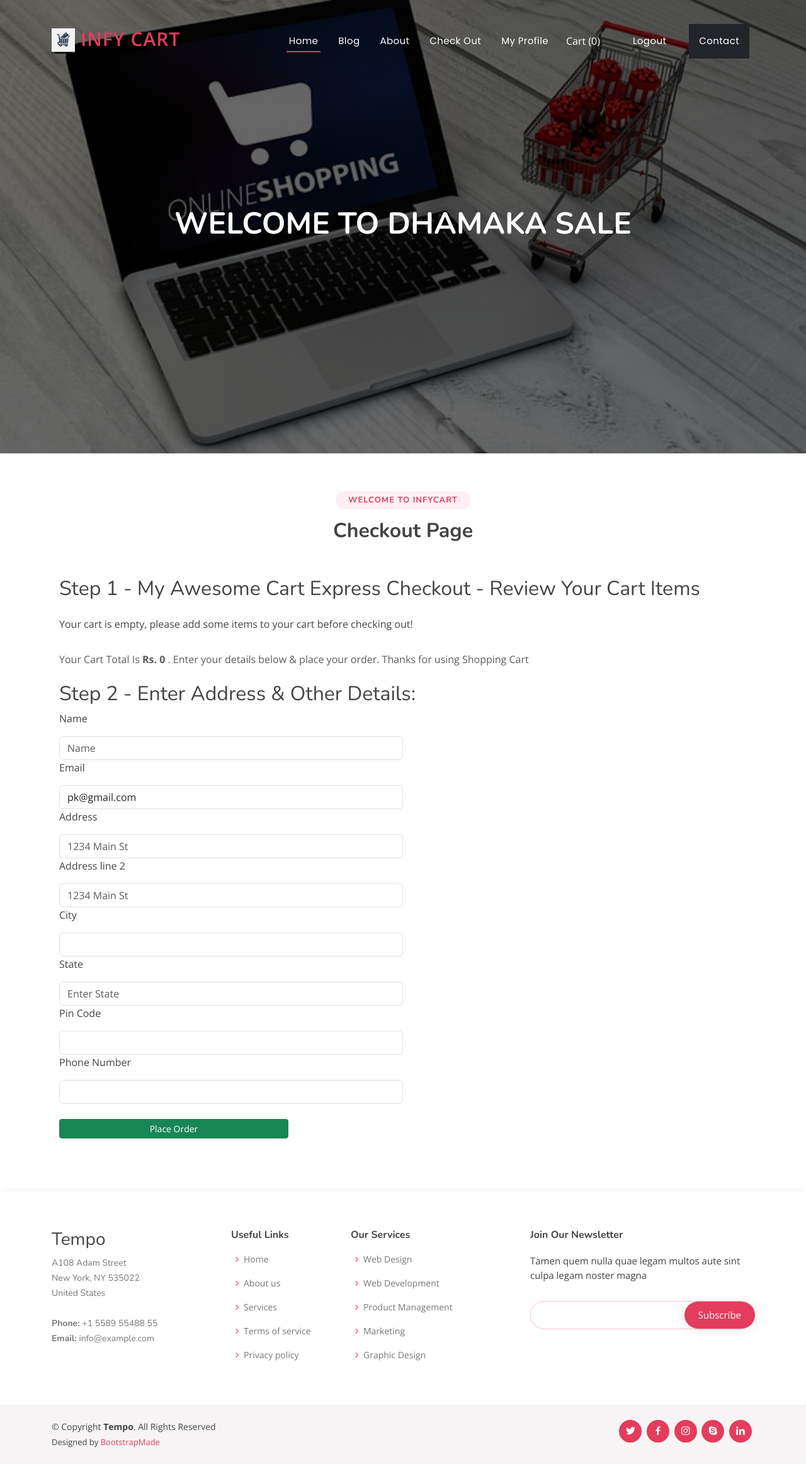
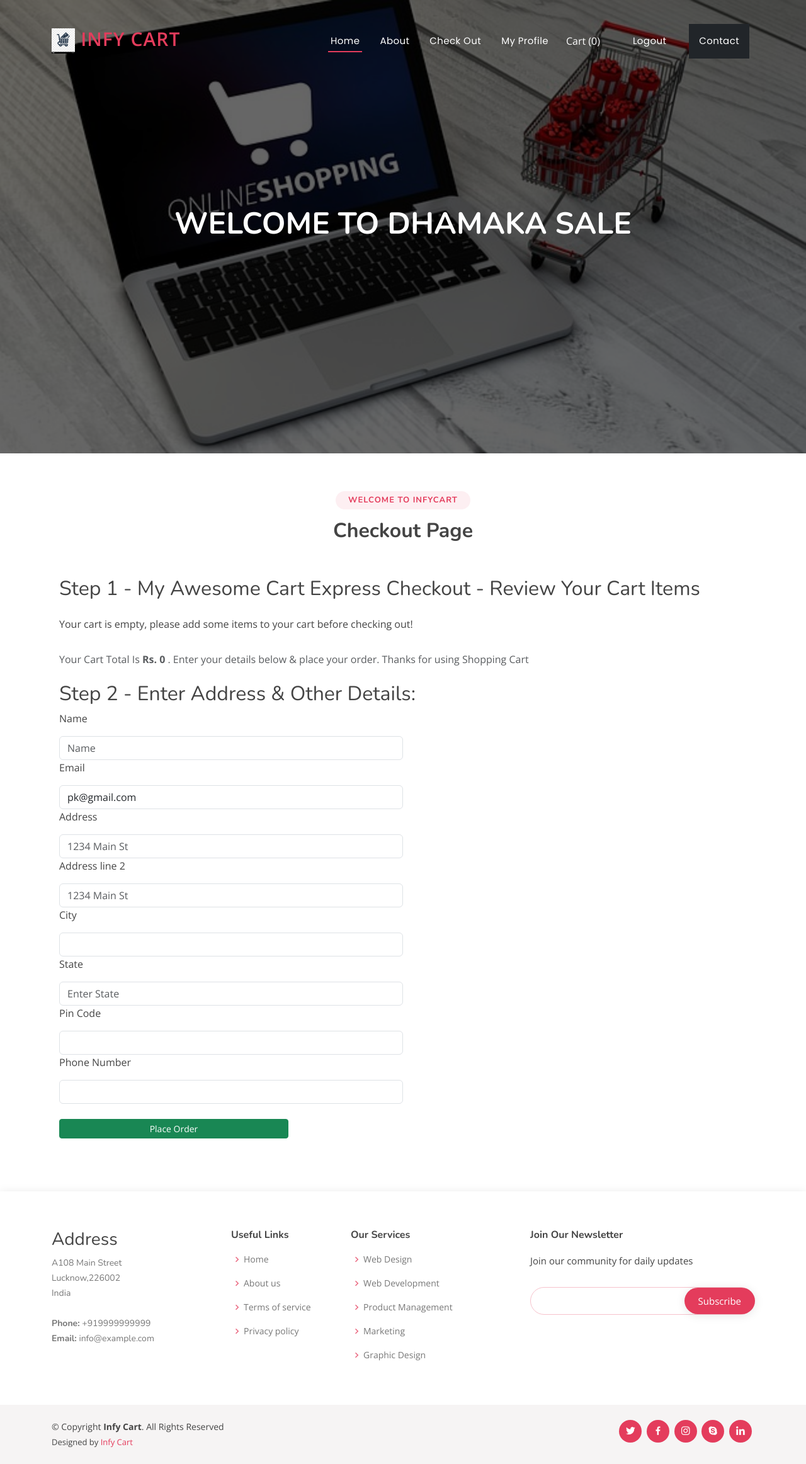
Before and after one commit to Pratigyavlog/InfYCart, a Django app: page /checkout/ in a window 1280 px wide. Shown: the whole page at 63% size. Run offline with Django 4.2, Linux system fonts and the light colour scheme; a user stored in the database is signed in; some libraries are stand-ins or nearby versions.

Commit message:
Ecommerce site completed

```diff
--- a/ecommerce/settings.py
+++ b/ecommerce/settings.py
@@ -24,7 +24,7 @@ SECRET_KEY = 'django-insecure-5$^(i2kj2oq2pai*=bgd)17xo1&vx0&^j464ksu4jek7ad*+lh
 
 # SECURITY WARNING: don't run with debug turned on in production!
 DEBUG = True
-
+APPEND_SLASH = False
 ALLOWED_HOSTS = []
 
 
--- a/ecommerceapp/keys.py
+++ b/ecommerceapp/keys.py
@@ -1,2 +1,2 @@
-MID=""
+MID="iQQZJf65883612225272"
 MK=""
--- a/ecommerceapp/urls.py
+++ b/ecommerceapp/urls.py
@@ -5,5 +5,6 @@ urlpatterns = [
     path('',views.index,name='index'),
     path('contact/',views.contact,name='contact'),
     path('about/',views.about,name='about'),
+    path('profile/',views.profile,name='profile'),
     path('checkout/',views.checkout,name='checkout'),
 ]
--- a/ecommerceapp/views.py
+++ b/ecommerceapp/views.py
@@ -2,7 +2,7 @@ from django.shortcuts import render,redirect
 from .models import Contact,Product, Orders, OrderUpdate
 from django.contrib import messages
 from math import ceil
-from .import keys
+
 # Create your views here.
 def index(request):
     allProds=[]
@@ -28,6 +28,8 @@ def contact(request):
         return render(request,'contact.html')
     return render(request,'contact.html')
 
+def checkout(request):
+    return render(request,'confirmation.html')
 
 
 def checkout(request):
@@ -51,26 +53,45 @@ def checkout(request):
         update = OrderUpdate(order_id=Order.order_id,update_desc="the order has been placed")
         update.save()
         thank = True
+        messages.success(request,'Thankyou for shopping . Your order has been placed')
         # # PAYMENT INTEGRATION
 
-        id = Order.order_id
-        oid=str(id)+"ShopyCart"
-        param_dict = {
+        # id = Order.order_id
+        # oid=str(id)+"ShopyCart"
+        # param_dict = {
 
-            'MID':keys.MID,
-            'ORDER_ID': oid,
-            'TXN_AMOUNT': str(amount),
-            'CUST_ID': email,
-            'INDUSTRY_TYPE_ID': 'Retail',
-            'WEBSITE': 'WEBSTAGING',
-            'CHANNEL_ID': 'WEB',
-            'CALLBACK_URL': 'http://127.0.0.1:8000/handlerequest/',
+        #     'MID':keys.MID,
+        #     'ORDER_ID': oid,
+        #     'TXN_AMOUNT': str(amount),
+        #     'CUST_ID': email,
+        #     'INDUSTRY_TYPE_ID': 'Retail',
+        #     'WEBSITE': 'WEBSTAGING',
+        #     'CHANNEL_ID': 'WEB',
+        #     'CALLBACK_URL': 'http://127.0.0.1:8000/handlerequest/',
 
-        }
-        param_dict['CHECKSUMHASH'] = Checksum.generate_checksum(param_dict, MERCHANT_KEY)
-        return render(request, 'paytm.html', {'param_dict': param_dict})
+        # }
+        # param_dict['CHECKSUMHASH'] = Checksum.generate_checksum(param_dict, MERCHANT_KEY)
+        # return render(request, 'paytm.html', {'param_dict': param_dict})
 
      return render(request, 'checkout.html')
 
 def about(request):
     return render(request,'about.html')
+
+
+def profile(request):
+    if not request.user.is_authenticated:
+        messages.warning(request,"Login & Try Again")
+        return redirect('/registration/login')
+    currentuser=request.user.username
+    items=Orders.objects.filter(email=currentuser)
+    for i in items:
+        print(i.name)
+    #     status=OrderUpdate.objects.filter(order_id=int(myid))
+    # for j in status:
+    #     print(j.update_desc)
+
+
+    context ={"items":items,}
+    # print(currentuser)
+    return render(request,"profile.html",context)
--- a/templates/base.html
+++ b/templates/base.html
@@ -46,7 +46,7 @@
       <nav id="navbar" class="navbar">
         <ul>
           <li><a class="nav-link scrollto active" href="/">Home</a></li>
-          <li><a class="nav-link scrollto" href="/blog">Blog</a></li>
+          {% comment %} <li><a class="nav-link scrollto" href="/blog">Blog</a></li> {% endcomment %}
           <li><a class="nav-link scrollto" href="/about">About</a></li>
           <li><a class="nav-link scrollto " href="/checkout">Check Out</a></li>
           <li><a class="nav-link scrollto" href="/profile">My Profile</a></li>
@@ -65,7 +65,7 @@
           {% endif %}
 
           {% comment %} <li><a class="nav-link scrollto bg-danger p-3 m-2" href="#contact">Cart</a></li> {% endcomment %}
-          <li><a class="nav-link scrollto bg-dark p-3 m-2" href="contact/">Contact</a></li>
+          <li><a class="nav-link scrollto bg-dark p-3 m-2" href="/contact/">Contact</a></li>
 
         </ul>
         <i class="bi bi-list mobile-nav-toggle"></i>
@@ -99,12 +99,12 @@
         <div class="row">
 
           <div class="col-lg-3 col-md-6 footer-contact">
-            <h3>Tempo</h3>
+            <h3>Address</h3>
             <p>
-              A108 Adam Street <br>
-              New York, NY 535022<br>
-              United States <br><br>
-              <strong>Phone:</strong> +1 5589 55488 55<br>
+              A108 Main Street <br>
+              Lucknow,226002<br>
+              India <br><br>
+              <strong>Phone:</strong> +919999999999<br>
               <strong>Email:</strong> info@example.com<br>
             </p>
           </div>
@@ -112,9 +112,8 @@
           <div class="col-lg-2 col-md-6 footer-links">
             <h4>Useful Links</h4>
             <ul>
-              <li><i class="bx bx-chevron-right"></i> <a href="#">Home</a></li>
-              <li><i class="bx bx-chevron-right"></i> <a href="#">About us</a></li>
-              <li><i class="bx bx-chevron-right"></i> <a href="#">Services</a></li>
+              <li><i class="bx bx-chevron-right"></i> <a href="/">Home</a></li>
+              <li><i class="bx bx-chevron-right"></i> <a href="/about">About us</a></li>
               <li><i class="bx bx-chevron-right"></i> <a href="#">Terms of service</a></li>
               <li><i class="bx bx-chevron-right"></i> <a href="#">Privacy policy</a></li>
             </ul>
@@ -133,7 +132,7 @@
 
           <div class="col-lg-4 col-md-6 footer-newsletter">
             <h4>Join Our Newsletter</h4>
-            <p>Tamen quem nulla quae legam multos aute sint culpa legam noster magna</p>
+            <p>Join our community for daily updates</p>
             <form action="" method="post">
               <input type="email" name="email"><input type="submit" value="Subscribe">
             </form>
@@ -147,14 +146,14 @@
 
       <div class="me-md-auto text-center text-md-start">
         <div class="copyright">
-          &copy; Copyright <strong><span>Tempo</span></strong>. All Rights Reserved
+          &copy; Copyright <strong><span>Infy Cart</span></strong>. All Rights Reserved
         </div>
         <div class="credits">
           <!-- All the links in the footer should remain intact. -->
           <!-- You can delete the links only if you purchased the pro version. -->
           <!-- Licensing information: https://bootstrapmade.com/license/ -->
           <!-- Purchase the pro version with working PHP/AJAX contact form: https://bootstrapmade.com/tempo-free-onepage-bootstrap-theme/ -->
-          Designed by <a href="https://bootstrapmade.com/">BootstrapMade</a>
+          Designed by <a href="https://bootstrapmade.com/">Infy Cart</a>
         </div>
       </div>
       <div class="social-links text-center text-md-right pt-3 pt-md-0">
--- a/templates/checkout.html
+++ b/templates/checkout.html
@@ -12,7 +12,7 @@ Check Out
 
 <!-- ======= Portfolio Section ======= -->
 <section id="portfolio" class="portfolio">
-  <div class="container">
+  {% comment %} <div class="container">
     {% for message in messages %}
 
     <div
@@ -27,7 +27,7 @@ Check Out
         aria-label="Close"
       ></button>
     </div>
-    {% endfor %}
+    {% endfor %} {% endcomment %}
 
     <div class="section-title">
       <h2>Welcome to InfyCart</h2>
@@ -35,6 +35,22 @@ Check Out
     </div>
 
 
+    <div class="container">
+        {% for message in messages %}
+
+        <div
+          class="alert alert-{{message.tags}} alert-dismissible fade show"
+          role="alert"
+        >
+          <strong>{{message}}</strong>
+          <button
+            type="button"
+            class="btn-close"
+            data-bs-dismiss="alert"
+            aria-label="Close"
+          ></button>
+        </div>
+        {% endfor %}
 
        <div class="container">
            <div class="col my-4">
--- a/user_registration/urls.py
+++ b/user_registration/urls.py
@@ -5,4 +5,7 @@ urlpatterns = [
     path('signup/',views.signup,name='signup'),
     path('login/',views.user_login,name='login'),
     path('logout/',views.user_logout,name='logout'),
+    # path('activate/<uidb64>/<token>',views.ActivateAccountView.as_view(),name='activate'),
+    # path('request-reset-email/',views.RequestResetEmailView.as_view(),name='request-reset-email'),
+    # path('set-new-password/<uidb64>/<token>',views.SetNewPasswordView.as_view(),name='set-new-password'),
 ]
```
Also changed, not shown: templates/about.html (+11 -1 lines), templates/confirmation.html (added, +12 -0 lines), templates/profile.html (added, +43 -0 lines), db.sqlite3, media/images/images/earring1.webp (added), media/images/images/earring3.webp (added), media/images/images/earring4.webp (added), media/images/images/earring_2.webp (added), media/images/images/watch4.webp (added).
